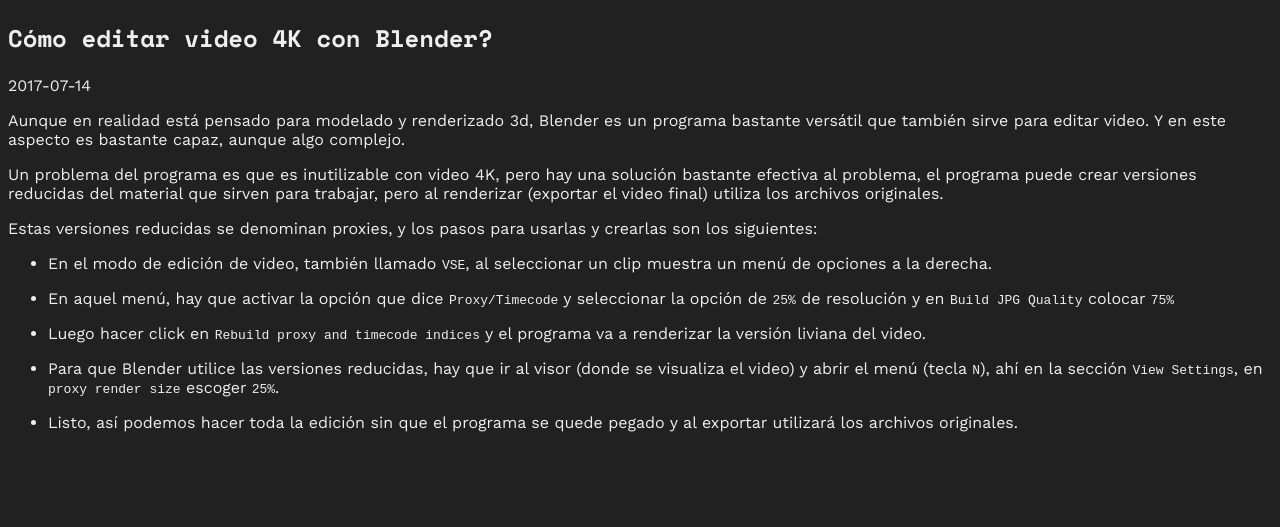
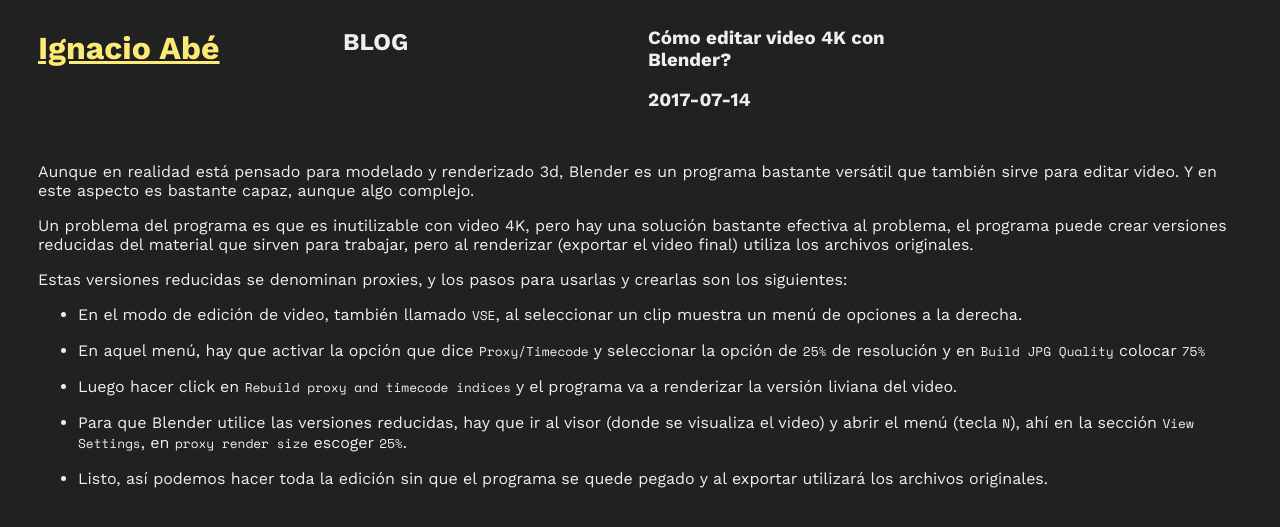
Before and after one commit to ignacioabe/ignacioabe.github.io, a Jekyll site: the page built from _posts/2017-07-14-edicion-video-blender.md, in a window 1280 px wide. Shown: the top 527 px of the page. Built offline with Jekyll 4.4.1, drawn with Linux system fonts in a browser that asks for light colours.

Commit message:
muchas mejoras en diseño

```diff
--- a/_includes/head.html
+++ b/_includes/head.html
@@ -3,9 +3,6 @@
   <meta charset="utf-8">
   <title>{{ page.title }} - {{ site.title }}</title>
   <link rel="stylesheet" href="{{ '/assets/css/main.css' | relative_url }}">
-  <link rel="preconnect" href="https://fonts.gstatic.com">
   <link rel="preconnect" href="https://fonts.googleapis.com">
   <link rel="preconnect" href="https://fonts.gstatic.com" crossorigin>
-  <link href="https://fonts.googleapis.com/css2?family=Space+Mono:wght@700&family=Work+Sans:ital@0;1&display=swap" rel="stylesheet">
-  <link rel="shortcut icon" href="assets/img/favicon.png" type="image/png" />
-</head>
+  <link href="https://fonts.googleapis.com/css2?family=Space+Mono&family=Work+Sans:ital,wght@0,400;0,700;1,400;1,700&display=swap" rel="stylesheet">
--- a/_layouts/post.html
+++ b/_layouts/post.html
@@ -1,21 +1,31 @@
 ---
 layout: default
 ---
-<article class="post" itemscope itemtype="http://schema.org/BlogPosting">
+
+<div class="grilla">
+
+  <div id="titulo-sitio" class="celda-izquierda">
+    <h1><a href="/">Ignacio Abé</a></h1>
+  </div>
+
+  <div>
+    <h2>BLOG</h2>
+  </div>
 
   <header class="post-header">
-    <h1 class="post-title" itemprop="name headline">{{ page.title | escape }}</h1>
-    <p class="post-meta">
+    <h3 class="post-title" itemprop="name headline">{{ page.title | escape }}</h3>
+    <h3 class="post-meta">
       <time datetime="{{ page.date | date_to_xmlschema }}" itemprop="datePublished">
         {% assign date_format = site.minima.date_format | default: "%Y-%m-%d" %}
         {{ page.date | date: date_format }}
       </time>
       {% if page.author %}
-        • <span itemprop="author" itemscope itemtype="http://schema.org/Person"><span itemprop="name">{{ page.author }}</span></span>
-      {% endif %}</p>
+      • <span itemprop="author" itemscope itemtype="http://schema.org/Person"><span itemprop="name">{{ page.author}}
+        </span></span>
+      {% endif %}
+    </h3>
   </header>
 
-  <div class="post-content" itemprop="articleBody">
+  <div class="post-content celda-izquierda ancho-completo" itemprop="articleBody">
     {{ content }}
   </div>
-</article>
--- a/_sass/main.scss
+++ b/_sass/main.scss
@@ -6,7 +6,8 @@
 $color-texto-en: #bdbdbd;
 // $fuente: 'IBM Plex Mono';
 $fuente-base: 'Work Sans', sans-serif;
-$fuente-titulos: 'Space Mono', monospace;
+$fuente-titulos: 'Work Sans', sans-serif;
+$fuente-mono: 'Space Mono', monospace;
 
 // puntos de quiebre de tamaño de pantalla (ancho)
 $sm: 640px;
@@ -44,6 +45,12 @@
 h2,
 h3 {
   font-family: $fuente-titulos;
+  font-weight: 700;
+}
+
+code {
+  font-family: $fuente-mono;
+  font-size: 80%;
 }
 
 
```
Also changed, not shown: _layouts/home.html (+5 -5 lines), _layouts/proyecto.html (+6 -6 lines), _posts/2016-01-01-proyecto-1.md (deleted, +0 -8 lines).
